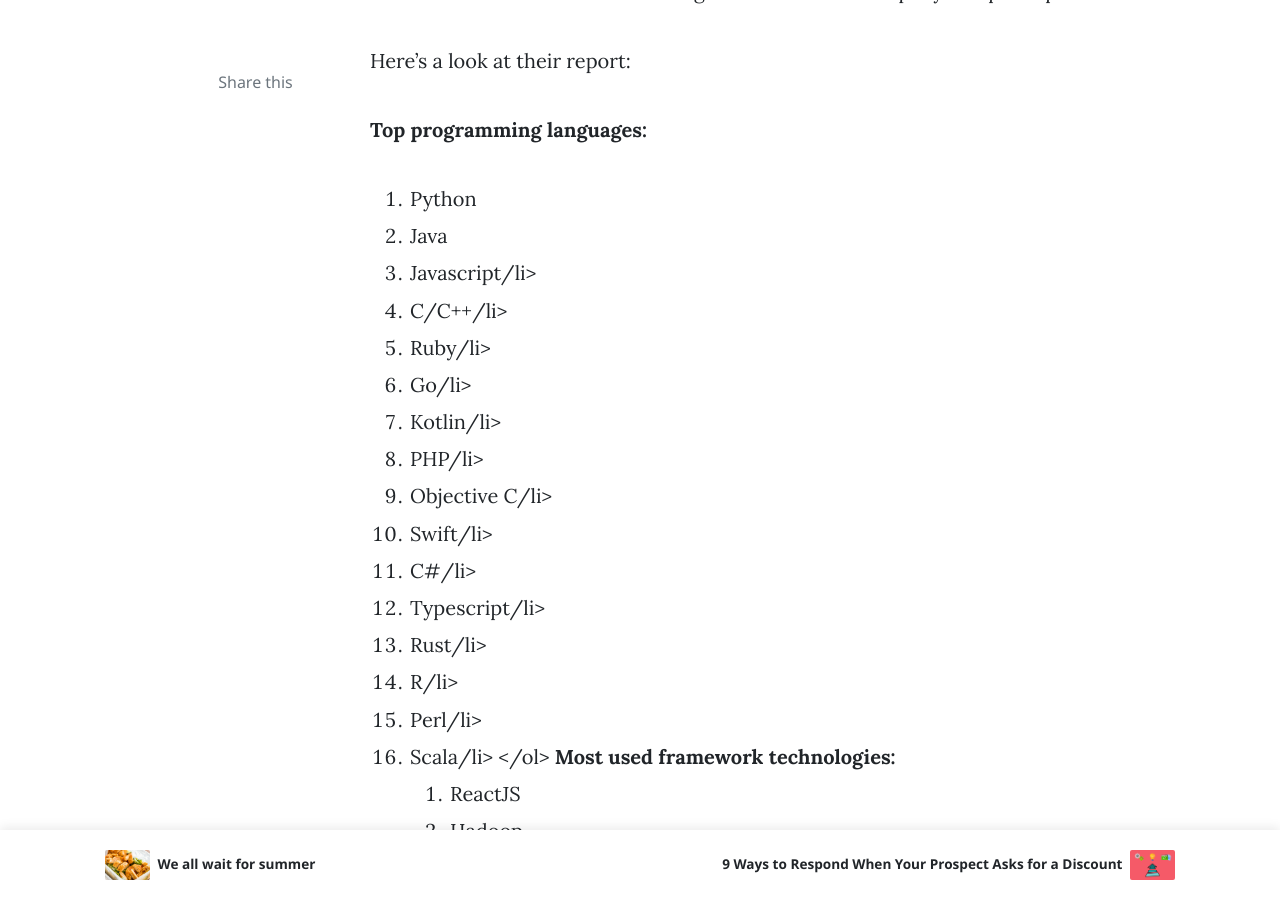
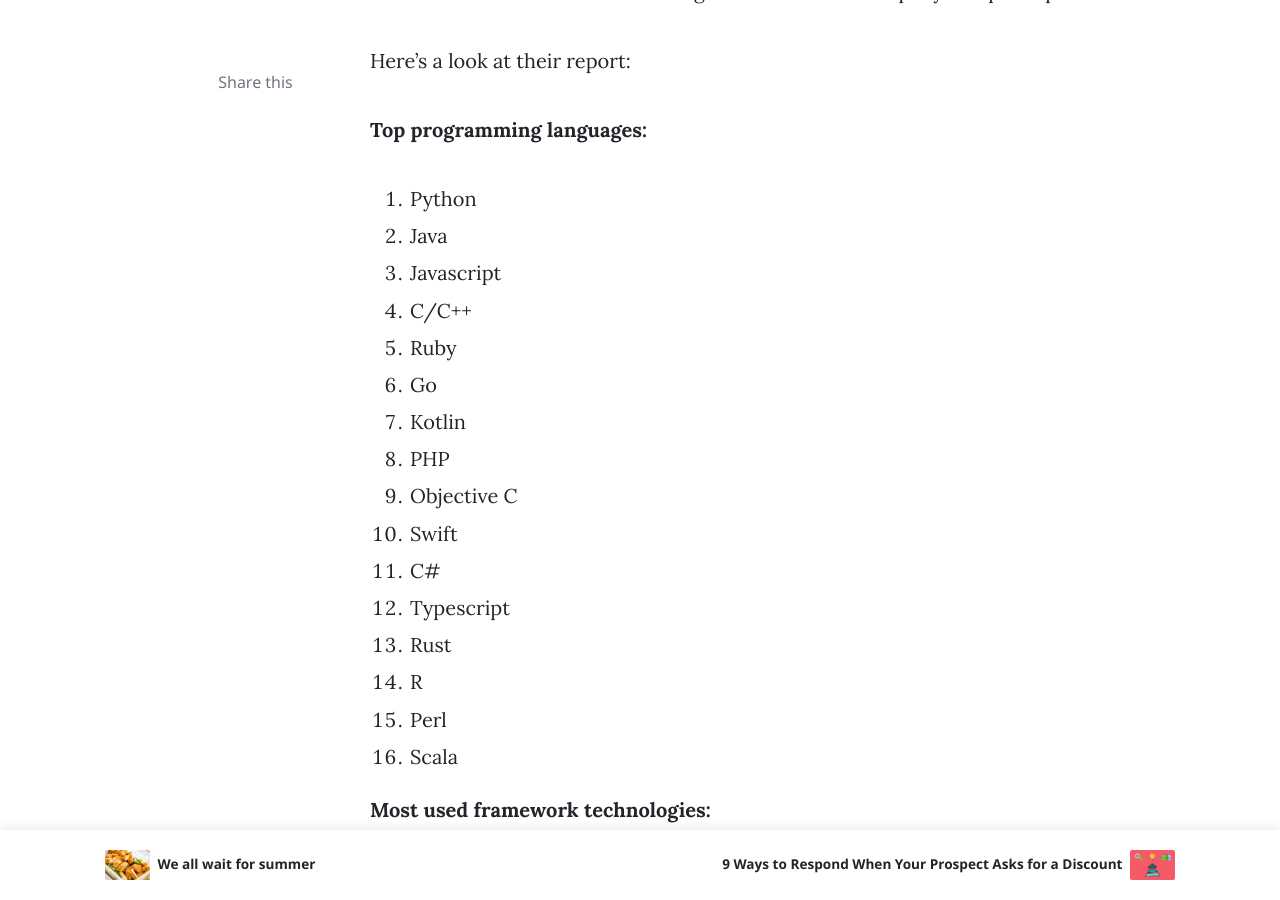
Before and after one commit to bit-dna/bitdnablog, a Jekyll site: the page built from _posts/2019-05-05-the-most-popuplar-programming-languages-used-by-the-worlds-largest-unicorn-startups.md, in a window 1280 px wide and 900 px high, scrolled down 1406 px. Built offline with Jekyll 4.4.1, drawn with Linux system fonts in a browser that asks for light colours; nearby versions of some CDN libraries; comment, search, counter and statistics services are not loaded.

Commit message:
fix closing bracket

```diff
--- a/_posts/2019-05-05-the-most-popuplar-programming-languages-used-by-the-worlds-largest-unicorn-startups.md
+++ b/_posts/2019-05-05-the-most-popuplar-programming-languages-used-by-the-worlds-largest-unicorn-startups.md
@@ -21,20 +21,20 @@ Here’s a look at their report:
 <ol>
 <li>Python</li>
 <li>Java</li>
-<li>Javascript/li>
-<li>C/C++/li>
-<li>Ruby/li>
-<li>Go/li>
-<li>Kotlin/li>
-<li>PHP/li>
-<li>Objective C/li>
-<li>Swift/li>
-<li>C#/li>
-<li>Typescript/li>
-<li>Rust/li>
-<li>R/li>
-<li>Perl/li>
-<li>Scala/li>
+<li>Javascript</li>
+<li>C/C++</li>
+<li>Ruby</li>
+<li>Go</li>
+<li>Kotlin</li>
+<li>PHP</li>
+<li>Objective C</li>
+<li>Swift</li>
+<li>C#</li>
+<li>Typescript</li>
+<li>Rust</li>
+<li>R</li>
+<li>Perl</li>
+<li>Scala</li>
 </ol>
 <strong>Most used framework technologies:</strong>
 <ol>
```
